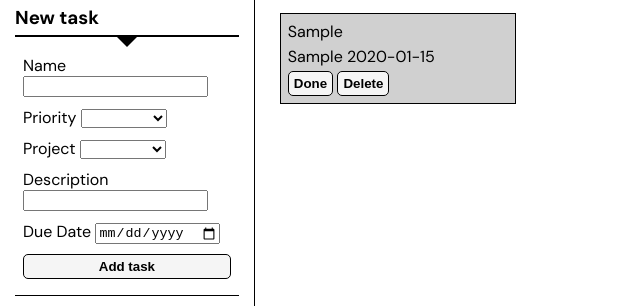
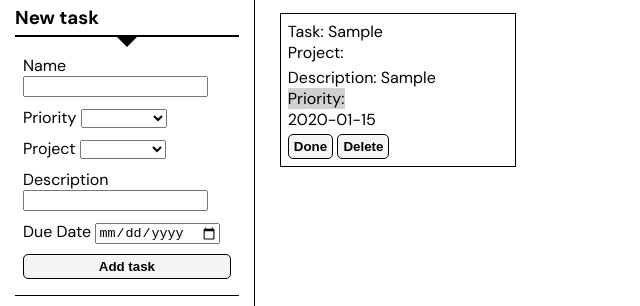
Before and after one commit to tarzzi/plannr, a plain HTML site: page index.html in a window 1280 px wide. Both pictures are taken after typing "Sample", "Sample", "2020-01-15" into the empty fields and a click on the button "Add task". Shown: the part 76-382 px from the top of the page, without its empty margins (0-640 px from the left). Drawn offline with nearby package versions, Linux system fonts and the light colour scheme.

Commit message:
Update prio styling

```diff
--- a/functions.js
+++ b/functions.js
@@ -60,24 +60,28 @@ function renderTasks(project) {
         if (task.project == project || project == null) {
             let prio_color = getPrioColor(task.prio)
             tasksList.append(`
-            <div class="task-box grid-box ${prio_color}" id="${task.id}">
+            <div class="task-box grid-box" id="${task.id}">
                     <div class="task-name">
-                        <span>${task.name}</span>
-                        <span>${task.project}</span>
+                        <span>Task: ${task.name}</span><br>
+                        <span>Project: ${task.project}</span>
                     </div>
                     <div class="task-description">
-                        <span>${task.desc}</span>
-                        <span>${task.prio}</span>
+                        <span>Description: ${task.desc}</span><br>
+                        <span class="${prio_color}">Priority: ${task.prio}</span><br>
                         <span>${task.date}</span>
                     </div>
                     <div class="task-options">
-                        <button class="btn">Done</button>
+                        <button class="btn" onclick="completeTask('${task.id})">Done</button>
                         <button class="btn" onclick="deleteTask('${task.id}')">Delete</button>
                     </div>
                 </div>
             `)
         }
     })
+}
+
+function completeTask(taskid){
+    return;
 }
 
 function renderProjects() {
--- a/styles.css
+++ b/styles.css
@@ -74,21 +74,30 @@ button:hover{
 .task-box {
     background-color: #ffffff;
     width: 220px;
-    height: 75px;
+    height: auto;
     padding: 7px;
     border: solid 1px black;
 }
 .prio-high {
     background-color: #ff00003f;
+    padding: 2px 6px;
+    border-radius: 5px;
 }
 .prio-mid {
     background-color: #ffa6007c;
+    padding: 2px 6px;
+    border-radius: 5px;
 }
 .prio-low {
     background-color: #00ff0071;
+    padding: 2px 6px;
+    border-radius: 5px;
 }
 .prio-none {
     background-color: #a1a1a180;
+}
+.done{
+    color: rgba(160, 160, 160, 0.541);
 }
 #dropdown-task {
     padding-bottom: 1em;
```
